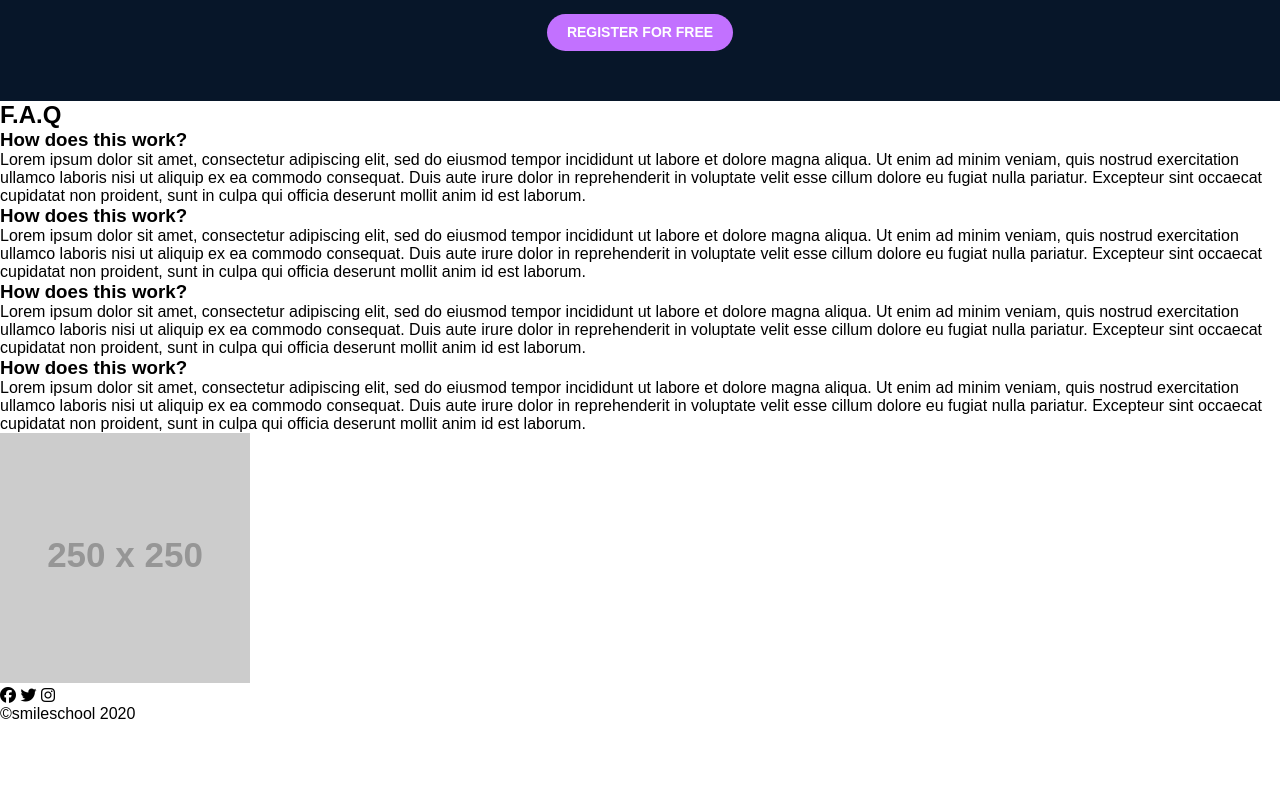
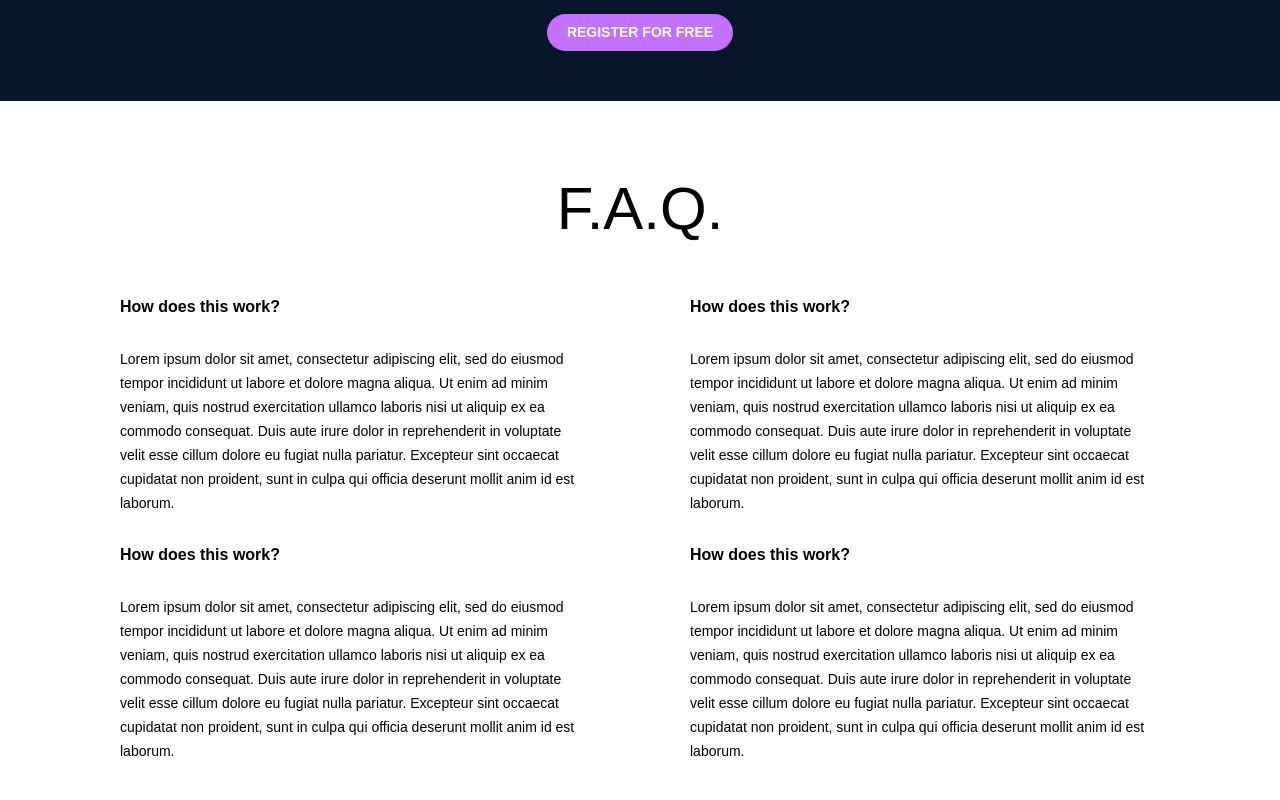
Before and after one commit to amnesia2k/alx_html_css, a plain HTML site: page css_advanced/index.html in a window 1280 px wide. Shown: the part 2440-3240 px from the top of the page. Before the commit the page ends 3163 px from the top, so only its background shows below. Drawn offline with Linux system fonts and the light colour scheme; placeholder pictures from the web are drawn by us; a web font is replaced by a local one.

Commit message:
finished faq section

```diff
--- a/css_advanced/index.html
+++ b/css_advanced/index.html
@@ -207,60 +207,59 @@
         </div>
         <button>REGISTER FOR FREE</button>
       </section>
-      <section class="faqs">
-        <h2>F.A.Q</h2>
+      <section class="faq">
+        <h2>F.A.Q.</h2>
         <div>
-          <div>
-            <div>
+          <div class="faq-1">
+            <div class="faq-text">
               <h3>How does this work?</h3>
-            </div>
-            <div>
+              <p>
                 Lorem ipsum dolor sit amet, consectetur adipiscing elit, sed do
                 eiusmod tempor incididunt ut labore et dolore magna aliqua. Ut
                 enim ad minim veniam, quis nostrud exercitation ullamco laboris
-              nisi ut aliquip ex ea commodo consequat. Duis aute irure dolor in
-              reprehenderit in voluptate velit esse cillum dolore eu fugiat
+                nisi ut aliquip ex ea commodo consequat. Duis aute irure dolor
+                in reprehenderit in voluptate velit esse cillum dolore eu fugiat
                 nulla pariatur. Excepteur sint occaecat cupidatat non proident,
                 sunt in culpa qui officia deserunt mollit anim id est laborum.
+              </p>
             </div>
-
-            <div>
+            <div class="faq-text">
               <h3>How does this work?</h3>
-            </div>
-            <div>
+              <p>
                 Lorem ipsum dolor sit amet, consectetur adipiscing elit, sed do
                 eiusmod tempor incididunt ut labore et dolore magna aliqua. Ut
                 enim ad minim veniam, quis nostrud exercitation ullamco laboris
-              nisi ut aliquip ex ea commodo consequat. Duis aute irure dolor in
-              reprehenderit in voluptate velit esse cillum dolore eu fugiat
+                nisi ut aliquip ex ea commodo consequat. Duis aute irure dolor
+                in reprehenderit in voluptate velit esse cillum dolore eu fugiat
                 nulla pariatur. Excepteur sint occaecat cupidatat non proident,
                 sunt in culpa qui officia deserunt mollit anim id est laborum.
+              </p>
             </div>
           </div>
-          <div>
-            <div>
+          <div class="faq-1">
+            <div class="faq-text">
               <h3>How does this work?</h3>
-            </div>
-            <div>
+              <p>
                 Lorem ipsum dolor sit amet, consectetur adipiscing elit, sed do
                 eiusmod tempor incididunt ut labore et dolore magna aliqua. Ut
                 enim ad minim veniam, quis nostrud exercitation ullamco laboris
-              nisi ut aliquip ex ea commodo consequat. Duis aute irure dolor in
-              reprehenderit in voluptate velit esse cillum dolore eu fugiat
+                nisi ut aliquip ex ea commodo consequat. Duis aute irure dolor
+                in reprehenderit in voluptate velit esse cillum dolore eu fugiat
                 nulla pariatur. Excepteur sint occaecat cupidatat non proident,
                 sunt in culpa qui officia deserunt mollit anim id est laborum.
+              </p>
             </div>
-            <div>
+            <div class="faq-text">
               <h3>How does this work?</h3>
-            </div>
-            <div>
+              <p>
                 Lorem ipsum dolor sit amet, consectetur adipiscing elit, sed do
                 eiusmod tempor incididunt ut labore et dolore magna aliqua. Ut
                 enim ad minim veniam, quis nostrud exercitation ullamco laboris
-              nisi ut aliquip ex ea commodo consequat. Duis aute irure dolor in
-              reprehenderit in voluptate velit esse cillum dolore eu fugiat
+                nisi ut aliquip ex ea commodo consequat. Duis aute irure dolor
+                in reprehenderit in voluptate velit esse cillum dolore eu fugiat
                 nulla pariatur. Excepteur sint occaecat cupidatat non proident,
                 sunt in culpa qui officia deserunt mollit anim id est laborum.
+              </p>
             </div>
           </div>
         </div>
--- a/css_advanced/styles.css
+++ b/css_advanced/styles.css
@@ -307,3 +307,36 @@ nav ul li a {
   padding: 10px 20px;
   cursor: pointer;
 }
+
+.faq {
+  padding: 70px 120px;
+}
+
+.faq h2 {
+  padding-bottom: 50px;
+  font-size: 60px;
+  font-weight: 300;
+  line-height: 75.42px;
+  text-align: center;
+}
+
+.faq-1 {
+  display: flex;
+  gap: 100px;
+}
+
+.faq-text h3 {
+  padding-bottom: 30px;
+  font-size: 16px;
+  font-weight: 700;
+  line-height: 20.11px;
+  text-align: left;
+}
+
+.faq-text p {
+  padding-bottom: 30px;
+  font-size: 14px;
+  font-weight: 400;
+  line-height: 24px;
+  text-align: left;
+}
```
Lines whose indentation alone changed are shown as unchanged.
